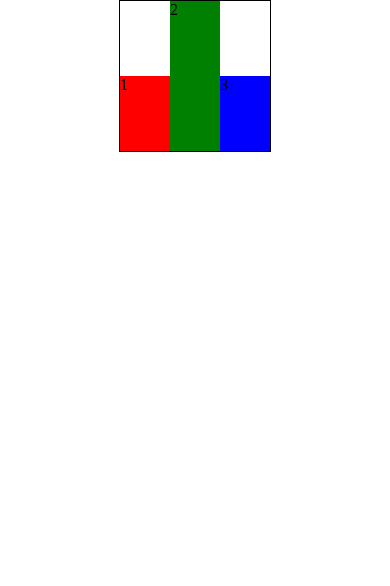
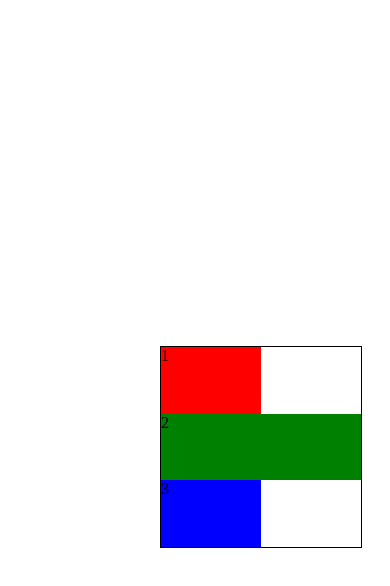
Before and after one commit to Yuutsuy/responsive_Flex, a plain HTML site: page index.html in a window 390 px wide. Drawn offline with Linux system fonts and the light colour scheme.

Commit message:
flex responsivo (não muito centralizado)

```diff
--- a/assets/CSS/div.css
+++ b/assets/CSS/div.css
@@ -1,4 +1,5 @@
-#container {
+.container {
+    position:relative;
     display:flex;
     justify-content: center;
     align-items:flex-end;
@@ -6,23 +7,90 @@
     border: 1px solid black;
     width:150px;
     height:150px;
-    margin:auto;
+    top:43%;
+    left:43%;
 }
 
-#content1 {
+.content1 {
     background-color:red;
     width: 100%;
     height: 50%;
 }
 
-#content2 {
+.content2 {
     background-color:green;
     width: 100%;
     height: 100%;
 }
 
-#content3 {
+.content3 {
     background-color:blue;
     width: 100%;
     height: 50%;
 }
+
+@media screen and (max-width: 768px){
+    .container {
+        display:flex;
+        justify-content: center;
+        align-items:flex-start;
+        justify-content:space-around;
+        flex-direction:column;
+        border: 1px solid black;
+        width:200px;
+        height:200px;
+        top:41%;
+        left:41%;
+    }
+
+    .content1 {
+        background-color:red;
+        width: 50%;
+        height: 100%;
+    }
+
+    .content2 {
+        background-color:green;
+        width: 100%;
+        height: 100%;
+    }
+
+    .content3 {
+        background-color:blue;
+        width: 50%;
+        height: 100%;
+    }
+}
+
+@media screen and (max-width: 350px){
+    .container {
+        display:flex;
+        justify-content: center;
+        align-items:flex-start;
+        justify-content:space-around;
+        flex-direction:column;
+        border: 1px solid black;
+        width:220px;
+        height:220px;
+        top:15%;
+        left:15%;
+    }
+
+    .content1 {
+        background-color:red;
+        width: 25%;
+        height: 100%;
+    }
+
+    .content2 {
+        background-color:green;
+        width: 50%;
+        height: 100%;
+    }
+
+    .content3 {
+        background-color:blue;
+        width: 100%;
+        height: 100%;
+    }
+}
--- a/index.html
+++ b/index.html
@@ -8,10 +8,10 @@
   </head>
   <body>
 
-    <div id="container">
-        <div id="content1">1</div>
-        <div id="content2">2</div>
-        <div id="content3">3</div>
+    <div class="container">
+        <div class="content1">1</div>
+        <div class="content2">2</div>
+        <div class="content3">3</div>
     </div>
 
   </body>
```
